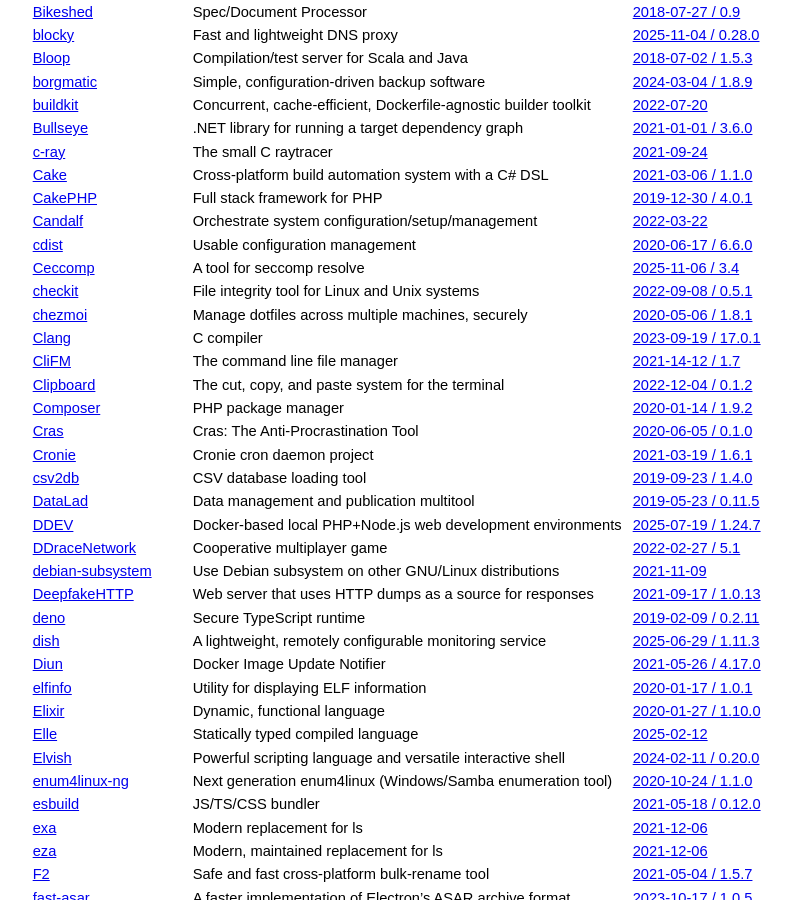
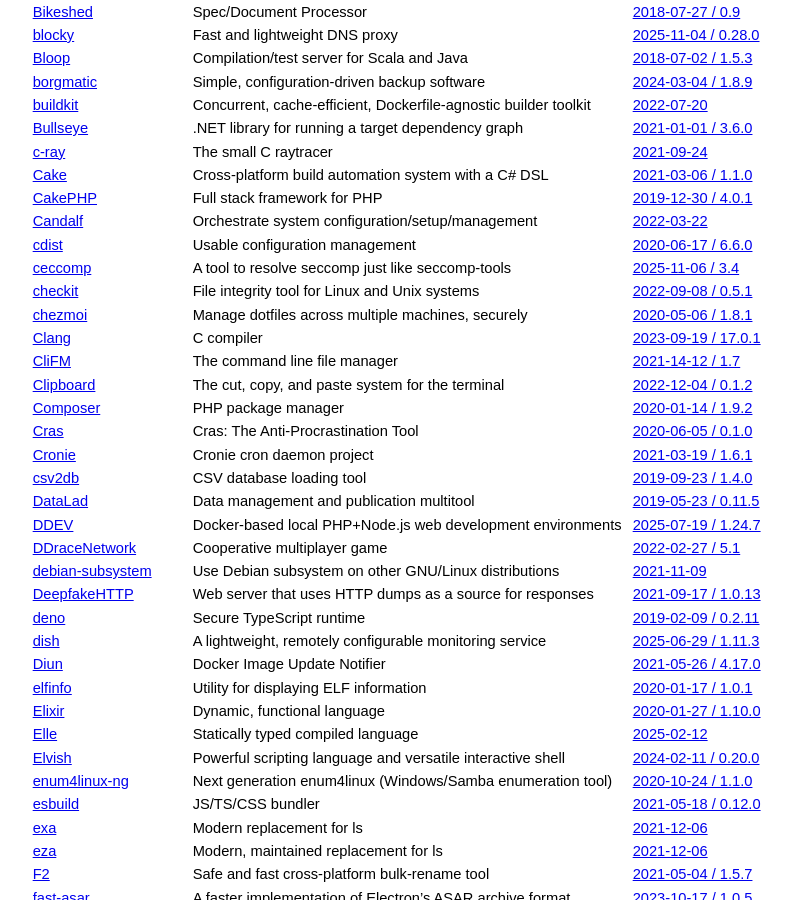
Before and after one commit to jcs/no_color, a Jekyll site: the page built from index.md, in a window 1280 px wide and 900 px high, scrolled down 3333 px. Shown: the whole window, without its empty margins (211-1003 px from the left). Built offline with Jekyll 4.4.1, drawn with Linux system fonts in a browser that asks for light colours; our own code applies the rules of GitHub Pages for plain Markdown files; some of the changed text lies outside the part shown.

```diff
--- a/index.md
+++ b/index.md
@@ -185,7 +185,7 @@ color by default via `NO_COLOR`.
 | [CakePHP](https://github.com/cakephp/cakephp) | Full stack framework for PHP | [2019-12-30 / 4.0.1](https://github.com/cakephp/cakephp/pull/14158) |
 | [Candalf](https://github.com/jarmo/candalf) | Orchestrate system configuration/setup/management | [2022-03-22](https://github.com/jarmo/candalf/commit/54678fb7730fe803927f3831fec7280e69e5aca1) |
 | [cdist](https://www.cdi.st/) | Usable configuration management | [2020-06-17 / 6.6.0](https://code.ungleich.ch/ungleich-public/cdist/-/releases/6.6.0) |
-| [Ceccomp](https://github.com/dbgbgtf1/Ceccomp) | A tool for seccomp resolve | [2025-11-06 / 3.4](https://github.com/dbgbgtf1/Ceccomp/commit/2c07b7d05192bd303dd9df333404fd4b28995323) |
+| [ceccomp](https://github.com/dbgbgtf1/Ceccomp) | A tool to resolve seccomp just like seccomp-tools | [2025-11-06 / 3.4](https://github.com/dbgbgtf1/Ceccomp/commit/2c07b7d05192bd303dd9df333404fd4b28995323) |
 | [checkit](https://gitgud.io/BoraxMan/checkit) | File integrity tool for Linux and Unix systems | [2022-09-08 / 0.5.1](https://gitgud.io/BoraxMan/checkit/-/tags/v0.5.1) |
 | [chezmoi](https://chezmoi.io/) | Manage dotfiles across multiple machines, securely | [2020-05-06 / 1.8.1](https://github.com/twpayne/chezmoi/releases/tag/v1.8.1) |
 | [Clang](https://clang.llvm.org/) | C compiler | [2023-09-19 / 17.0.1](https://github.com/llvm/llvm-project/releases/tag/llvmorg-17.0.1) |
```
Also changed, not shown: other parts of index.md (+1 -0 lines).
